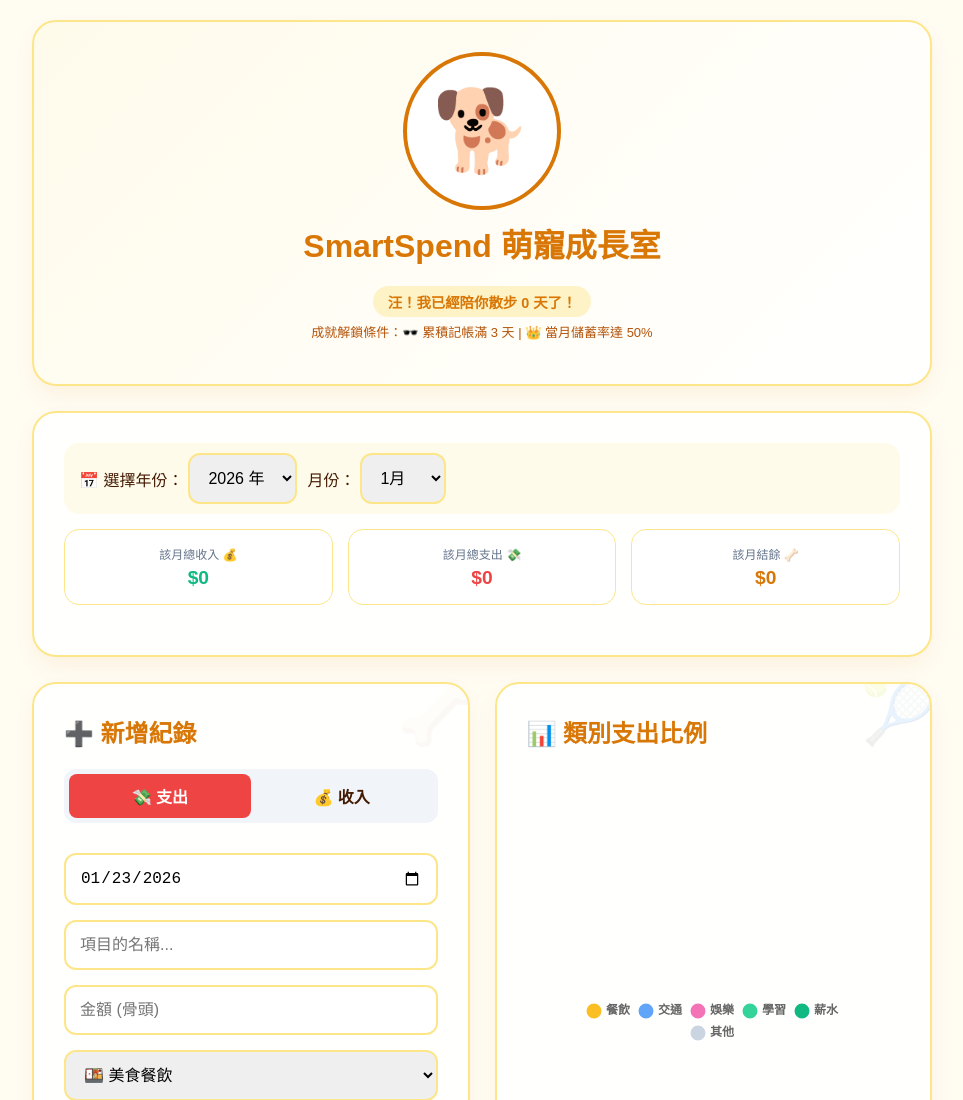
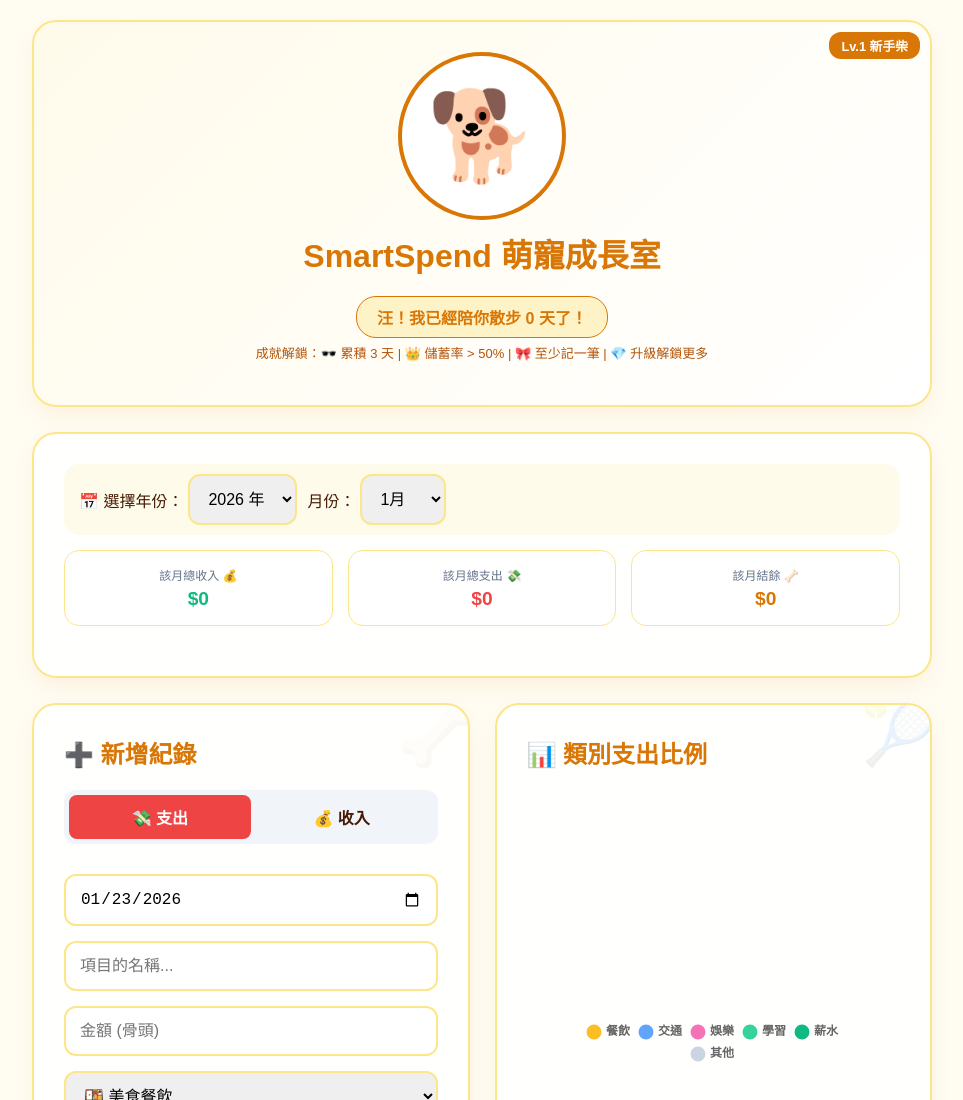
Before and after one commit to lait7774-cell/my-website, a plain HTML site: page index.html in a window 1280 px wide. Shown: the top 1100 px of the page, without its empty margins (158-1121 px from the left). Drawn offline with nearby package versions, Linux system fonts and the light colour scheme.

Commit message:
成長記1

```diff
--- a/index.html
+++ b/index.html
@@ -3,7 +3,7 @@
 <head>
     <meta charset="UTF-8">
     <meta name="viewport" content="width=device-width, initial-scale=1.0">
-    <title>SmartSpend | 萌寵收支儀表板 (2000-2100 版)</title>
+    <title>SmartSpend | 萌寵收支儀表板 (豪華進階版)</title>
     <!-- 引入外部函式庫 -->
     <script src="https://cdn.jsdelivr.net/npm/chart.js"></script>
 
@@ -47,11 +47,11 @@
 
         .full-width { grid-column: 1 / -1; }
 
-        /* --- 阿柴成長系統樣式 --- */
+        /* --- 阿柴進階成長系統樣式 --- */
         .pet-container {
             position: relative;
-            width: 150px;
-            height: 150px;
+            width: 160px;
+            height: 160px;
             margin: 0 auto 10px;
             background: white;
             border-radius: 50%;
@@ -59,15 +59,21 @@
             display: flex;
             align-items: center;
             justify-content: center;
-            font-size: 5rem;
+            font-size: 5.5rem;
+            transition: box-shadow 0.5s;
+        }
+
+        /* 成就達成時的高光效果 */
+        .pet-container.glow {
+            box-shadow: 0 0 30px var(--primary);
         }
 
         .accessory {
             position: absolute;
-            font-size: 2.5rem;
             transition: all 0.5s cubic-bezier(0.175, 0.885, 0.32, 1.275);
             opacity: 0;
             transform: scale(0.5) translateY(20px);
+            pointer-events: none;
         }
 
         .accessory.unlocked {
@@ -75,19 +81,33 @@
             transform: scale(1) translateY(0);
         }
 
-        #acc-sunglasses { top: 45px; left: 35px; font-size: 3rem; } /* 墨鏡位置 */
-        #acc-crown { top: -20px; left: 45px; transform: rotate(-15deg) scale(0.5); } /* 皇冠位置 */
-        #acc-crown.unlocked { transform: rotate(-15deg) scale(1.2); }
+        #acc-sunglasses { top: 50px; left: 38px; font-size: 3rem; z-index: 2; }
+        #acc-crown { top: -25px; left: 50px; transform: rotate(-15deg) scale(0.5); font-size: 3rem; z-index: 3; }
+        #acc-crown.unlocked { transform: rotate(-15deg) scale(1.3); }
+        #acc-bowtie { bottom: 10px; left: 55px; font-size: 2.5rem; z-index: 1; }
+
+        .growth-badge {
+            position: absolute;
+            top: 10px;
+            right: 10px;
+            background: var(--primary);
+            color: white;
+            padding: 4px 12px;
+            border-radius: 12px;
+            font-size: 0.8rem;
+            font-weight: bold;
+        }
 
         .growth-status {
-            font-size: 0.9rem;
+            font-size: 1rem;
             background: var(--secondary);
-            padding: 5px 15px;
+            padding: 8px 20px;
             border-radius: 20px;
             display: inline-block;
             margin-top: 10px;
             font-weight: bold;
             color: var(--primary);
+            border: 1px solid var(--primary);
         }
 
         h1 {
@@ -253,17 +273,19 @@
 
 <div class="dashboard">
     <!-- 阿柴成長室 -->
-    <div class="card full-width" style="text-align: center; background: linear-gradient(135deg, #fffbeb 0%, #fff 100%);">
-        <div class="pet-container">
+    <div class="card full-width" id="growth-room" style="text-align: center; background: linear-gradient(135deg, #fffbeb 0%, #fff 100%);">
+        <div class="growth-badge" id="lv-badge">Lv.1 新手柴</div>
+        <div class="pet-container" id="pet-aura">
             <span id="pet-main">🐕</span>
             <!-- 配件層 -->
             <span id="acc-sunglasses" class="accessory">🕶️</span>
             <span id="acc-crown" class="accessory">👑</span>
+            <span id="acc-bowtie" class="accessory">🎀</span>
         </div>
         <h1>SmartSpend 萌寵成長室</h1>
         <div id="growth-text" class="growth-status">汪！快去記帳讓我變酷！🐾</div>
         <p style="font-size: 13px; color: #b45309; margin-top: 5px;">
-            成就解鎖條件：🕶️ 累積記帳滿 3 天 | 👑 當月儲蓄率達 50%
+            成就解鎖：🕶️ 累積 3 天 | 👑 儲蓄率 > 50% | 🎀 至少記一筆 | 💎 升級解鎖更多
         </p>
     </div>
 
@@ -402,38 +424,68 @@
         }
     }
 
-    // --- 3. 遊戲化邏輯：檢查阿柴成長狀態 ---
+    // --- 3. 進階遊戲化邏輯 ---
     function checkGrowth(currentIncome, currentExpense) {
-        // A. 計算總記帳天數 (不重複日期)
+        // A. 計算總資料
         const uniqueDays = new Set(records.map(r => r.date)).size;
-
-        // B. 計算儲蓄率 (結餘 / 收入)
+        const totalCount = records.length;
         const savingsRate = currentIncome > 0 ? (currentIncome - currentExpense) / currentIncome : 0;
 
-        // 更新 UI 配件
+        // B. 取得 UI 元件
         const accSunglasses = document.getElementById('acc-sunglasses');
         const accCrown = document.getElementById('acc-crown');
+        const accBowtie = document.getElementById('acc-bowtie');
         const growthText = document.getElementById('growth-text');
+        const petMain = document.getElementById('pet-main');
+        const petAura = document.getElementById('pet-aura');
+        const lvBadge = document.getElementById('lv-badge');
 
-        let statusMsg = `汪！我已經陪你散步 ${uniqueDays} 天了！`;
+        // C. 等級判定
+        let lv = 1;
+        let lvName = "新手柴";
+        if (totalCount >= 50) { lv = 4; lvName = "理財大師"; }
+        else if (totalCount >= 20) { lv = 3; lvName = "記帳專家"; }
+        else if (totalCount >= 5) { lv = 2; lvName = "勤奮小柴"; }
+        lvBadge.innerText = `Lv.${lv} ${lvName}`;
 
-        // 條件 1: 滿 3 天解鎖墨鏡
+        // D. 配件解鎖
+        let unlockedCount = 0;
+
+        // 墨鏡：累積 3 天
         if (uniqueDays >= 3) {
             accSunglasses.classList.add('unlocked');
-            statusMsg = "汪！我是街頭最酷的柴犬！😎";
+            unlockedCount++;
         } else {
             accSunglasses.classList.remove('unlocked');
         }
 
-        // 條件 2: 儲蓄率 > 50% 解鎖皇冠
+        // 皇冠：儲蓄率 > 50%
         if (savingsRate >= 0.5 && (currentIncome - currentExpense) > 0) {
             accCrown.classList.add('unlocked');
-            statusMsg = "汪嗚！你是省錢國王！👑";
+            unlockedCount++;
         } else {
             accCrown.classList.remove('unlocked');
         }
 
-        growthText.innerText = statusMsg;
+        // 領結：只要開始記帳
+        if (totalCount > 0) {
+            accBowtie.classList.add('unlocked');
+            unlockedCount++;
+        } else {
+            accBowtie.classList.remove('unlocked');
+        }
+
+        // E. 心情與發光效果
+        if (currentExpense > currentIncome && currentIncome > 0) {
+            petMain.innerText = "🥺";
+            growthText.innerText = "汪...主人的骨頭快花光了，要節省喔！";
+            petAura.classList.remove('glow');
+        } else {
+            petMain.innerText = (unlockedCount >= 2) ? "😎" : "🐕";
+            growthText.innerText = (unlockedCount === 3) ? "汪嗚！你是省錢國王，我好崇拜你！👑" : `汪！我已經陪你散步 ${uniqueDays} 天了！`;
+            if (unlockedCount >= 2) petAura.classList.add('glow');
+            else petAura.classList.remove('glow');
+        }
     }
 
     function addRecord() {
@@ -522,7 +574,7 @@
         expenseChart.data.datasets[0].data = catTotals;
         expenseChart.update();
 
-        // 觸發遊戲化檢查
+        // 觸發進階遊戲化檢查
         checkGrowth(incomeTotal, expenseTotal);
     }
 
```
